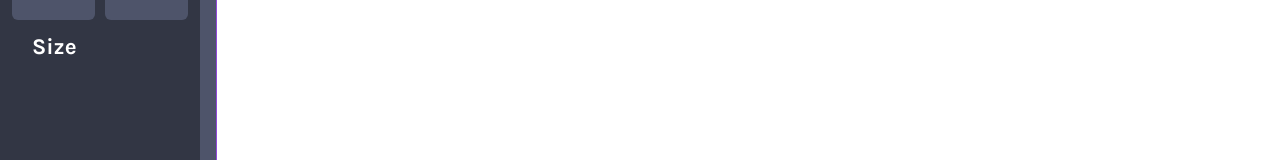
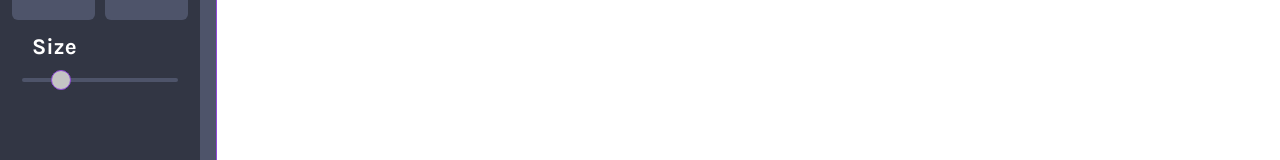
Before and after one commit to simon-martineau/openpaint, a React (Create React App) app: page / in a window 1280 px wide. Shown: the part 284-444 px from the top of the page. Built offline with nearby package versions, Linux system fonts and the light colour scheme.

Commit message:
Slider style

```diff
--- a/src/components/PaintBar/PensizeSelection/PensizeSelection.tsx
+++ b/src/components/PaintBar/PensizeSelection/PensizeSelection.tsx
@@ -1,7 +1,12 @@
 import PaintBarSection from "../PaintBarSection";
+import Slider from "../Slider";
 
 const PensizeSelection = () => {
-  return <PaintBarSection title="Size"></PaintBarSection>;
+  return (
+    <PaintBarSection title="Size">
+      <Slider />
+    </PaintBarSection>
+  );
 };
 
 export default PensizeSelection;
--- /dev/null
+++ b/src/components/PaintBar/Slider/Slider.tsx
@@ -0,0 +1,52 @@
+import { StylableComponentProps } from "src/types";
+import styled from "styled-components";
+
+const sizes = {
+  normal: {
+    line: 4,
+    handle: 20,
+  },
+};
+
+const StyledSliderLine = styled.div`
+  height: ${sizes.normal.line}px;
+  margin: ${sizes.normal.handle / 2}px auto;
+  width: calc(100% - ${sizes.normal.handle}px);
+  border-radius: 20px;
+  background-color: ${(props) => props.theme.neutral};
+  position: relative;
+`;
+
+interface StyledSliderHandleProps {
+  isGrabbing?: boolean;
+  percentage: number;
+}
+
+const StyledSliderHandle = styled.div<StyledSliderHandleProps>`
+  border-radius: 1000px;
+  position: absolute;
+  transform: translate(-10px, calc(-${sizes.normal.handle / 2}px + ${sizes.normal.line / 2}px));
+  background-color: ${(props) => props.theme.neutralFocus};
+  width: ${sizes.normal.handle}px;
+  height: ${sizes.normal.handle}px;
+  left: ${(props) => props.percentage}%;
+
+  border: 1px solid ${(props) => props.theme.highlight};
+  cursor: ${(props) => (props.isGrabbing ? "grabbing" : "pointer")};
+`;
+
+interface SliderComponentProps extends StylableComponentProps {}
+
+const Slider = (props: SliderComponentProps) => {
+  const { style, className } = props;
+
+  return (
+    <div {...{ style, className }}>
+      <StyledSliderLine>
+        <StyledSliderHandle percentage={25} />
+      </StyledSliderLine>
+    </div>
+  );
+};
+
+export default Slider;
--- /dev/null
+++ b/src/components/PaintBar/Slider/index.ts
@@ -0,0 +1 @@
+export { default } from "./Slider";
--- a/src/theme.ts
+++ b/src/theme.ts
@@ -3,6 +3,7 @@ export type OpenPaintTheme = {
   toolbar: string;
   highlight: string;
   neutral: string;
+  neutralFocus: string;
   paintbar: {
     background: string;
     sectionBackground: string;
@@ -17,6 +18,7 @@ export const pastelTheme: OpenPaintTheme = {
   toolbar: "#272A37",
   highlight: "#9149D9",
   neutral: "#4E546A",
+  neutralFocus: "#C4C4C4",
   paintbar: {
     background: "#323644",
     sectionBackground: "#eee",
```
